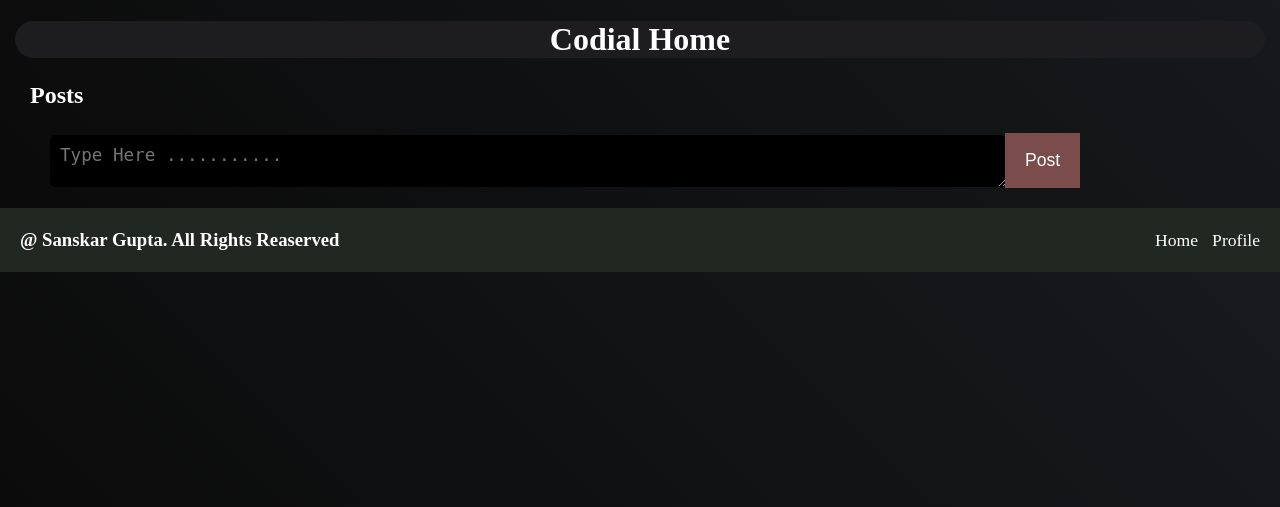
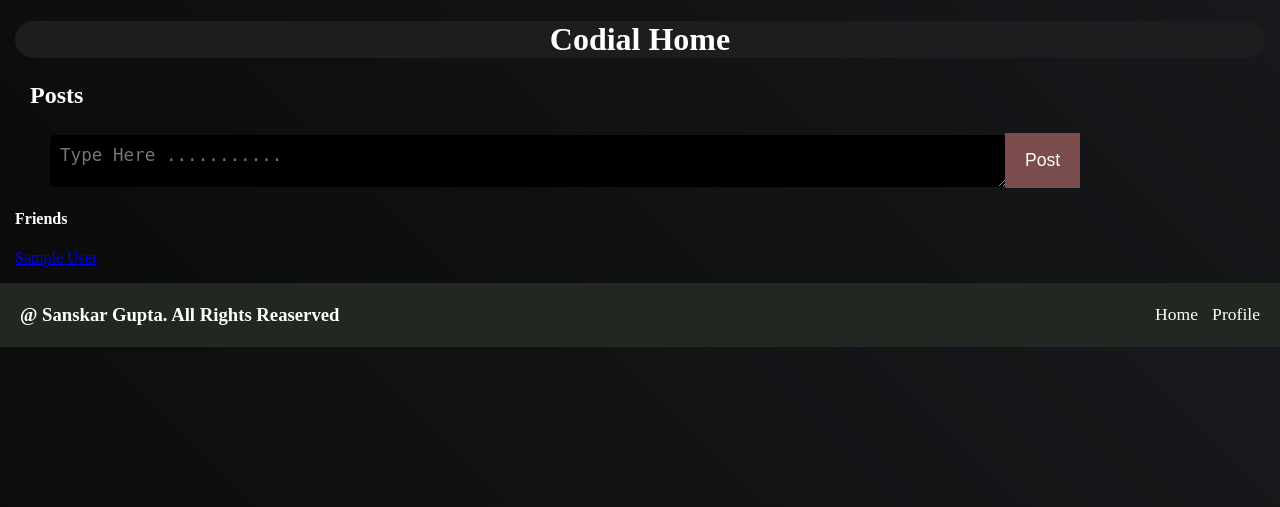
Before and after one commit to sanskar1419/codial, a Node server app: page / in a window 1280 px wide. Shown: the part 80-587 px from the top of the page. Run offline with Node 20, Linux system fonts and the light colour scheme; the visitor is signed in with stand-in values (Sample User, id 1); data that the repository does not hold is empty; some libraries are stand-ins or nearby versions.

Commit message:
Add seperate section for showing user friend

```diff
--- a/controllers/home_controller.js
+++ b/controllers/home_controller.js
@@ -1,4 +1,5 @@
 const Post = require("../models/post");
+const User = require("../models/user");
 module.exports.home = async function (req, res) {
   // To print and manipulate the key value pair data present in the cookie
   // console.log(req.cookies);
@@ -12,10 +13,16 @@ module.exports.home = async function (req, res) {
           path: "user", //this will find the user commented on the post
         },
       });
-    return res.render("home", {
-      title: "Codial Home",
-      posts: posts,
-    });
+    try {
+      const users = await User.find({});
+      return res.render("home", {
+        title: "Codial Home",
+        posts: posts,
+        all_users: users,
+      });
+    } catch (err) {
+      console.log("Error in finding user : ", err);
+    }
   } catch (err) {
     console.log("Unable to find post ", err);
     return;
--- a/routes/users.js
+++ b/routes/users.js
@@ -4,7 +4,11 @@ const passport = require("passport");
 
 const usersController = require("../controllers/users_controller");
 //Forward to users profile controller
-router.get("/profile", passport.checkAuthentication, usersController.profile);
+router.get(
+  "/profile/:id",
+  passport.checkAuthentication,
+  usersController.profile
+);
 router.get("/sign-in", usersController.signIn);
 router.get("/sign-up", usersController.signUp);
 
--- a/views/_footer.ejs
+++ b/views/_footer.ejs
@@ -4,6 +4,6 @@
   </div>
   <div class="page-link">
     <a href="/">Home</a>
-    <a href="/users/profile">Profile</a>
+    <a href="/users/profile/<%= user.id %>">Profile</a>
   </div>
 </footer>
--- a/views/_header.ejs
+++ b/views/_header.ejs
@@ -8,7 +8,9 @@
       <!-- Using locals.user instead of user property can be null variable can't be nill -->
       <% if(locals.user) { %>
       <li>
-        <a href="/users/profile" id="User-name"><%= user.name %></a>
+        <a href="/users/profile/<%= user.id %>" id="User-name"
+          ><%= user.name %></a
+        >
       </li>
       <li>
         <a href="/users/sign-out"><button>Sign Out</button></a>
--- a/views/home.ejs
+++ b/views/home.ejs
@@ -21,4 +21,14 @@
     </ul>
   </div>
 </section>
+
+<section id="Users-section">
+  <h4>Friends</h4>
+  <% for(u of all_users) { %>
+  <p>
+    <a href="/users/profile/<%=u.id%>"> <%=u.name%> </a>
+  </p>
+  <% } %>
+</section>
+
 <script type="text/javascript" src="/js/home_layout.js"></script>
--- a/views/users.ejs
+++ b/views/users.ejs
@@ -1,6 +1,5 @@
 <link rel="stylesheet" href="/css/users_layout.css" />
 <h1>This is users page</h1>
+<p><%= profile_user.name %></p>
+<p><%= profile_user.email %></p>
 <script type="text/javascript" src="/js/users_layout.js"></script>
-
-<p><%= user.name %></p>
-<p><%= user.email %></p>
```
Also changed, not shown: controllers/users_controller.js (+11 -4 lines).
